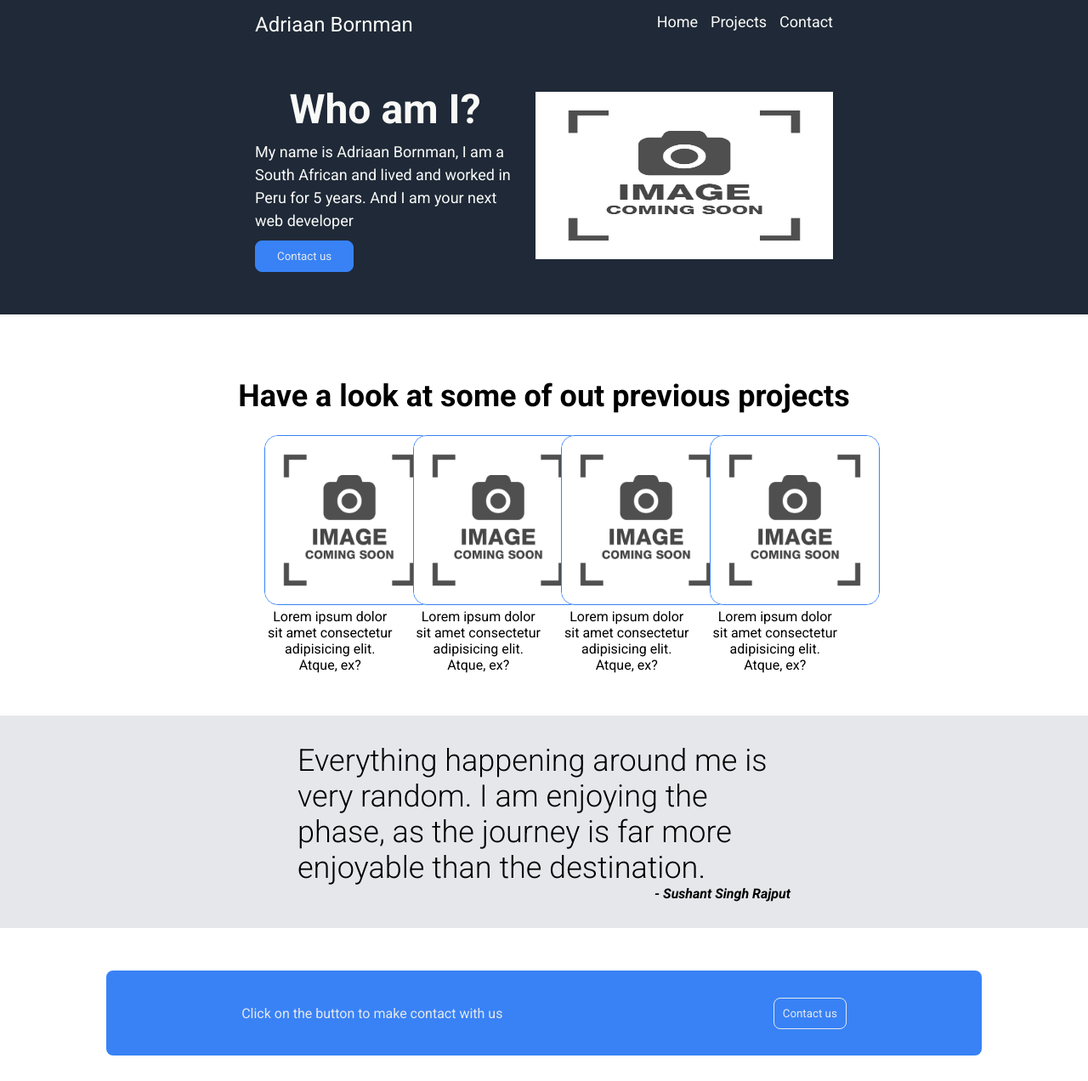
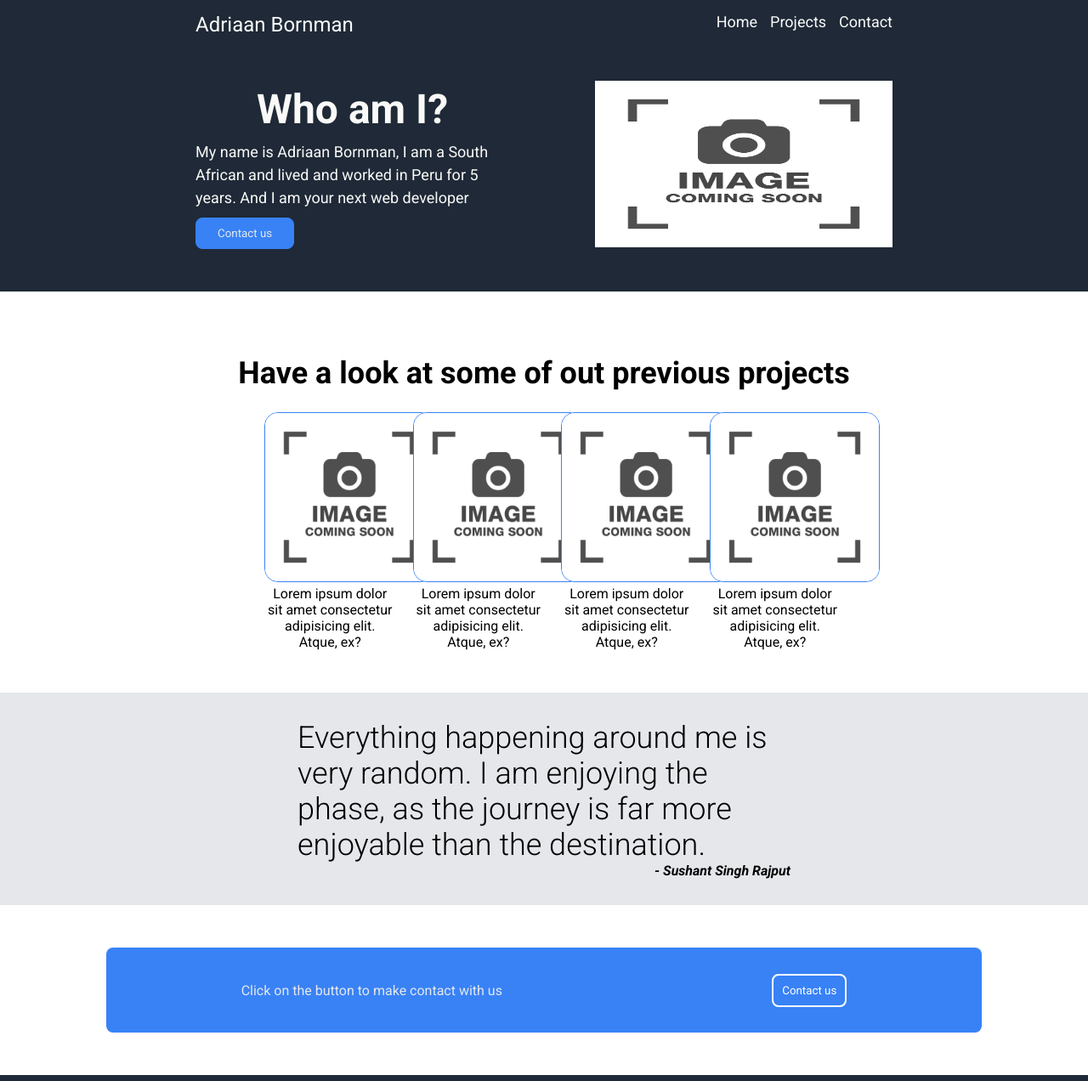
Before and after one commit to Cyber-Borries/CSS-Main-assignment, a plain HTML site: page index.html in a window 1280 px wide. Shown: the top 1272 px of the page at 85% size. Drawn offline with Linux system fonts and the light colour scheme.

Commit message:
Add files via upload

```diff
--- a/CSS/styles.css
+++ b/CSS/styles.css
@@ -72,8 +72,8 @@ body {
   /* align-items: center; */
   flex-basis: 50%;
   padding-top: 50px;
-  padding-left: 250px;
-  padding-right: 250px;
+  padding-left: 180px;
+  padding-right: 180px;
 }
 
 .hero h1 {
@@ -116,8 +116,8 @@ body {
   display: flex;
   flex-direction: row;
   justify-content: space-between;
-  padding-left: 250px;
-  padding-right: 250px;
+  padding-left: 180px;
+  padding-right: 180px;
   padding-top: 15px;
   font-size: 18px;
 }
@@ -221,8 +221,8 @@ body {
 
 .btn-container button {
   background-color: var(--light-blue-bg);
-  color: var(--hero-secondary-color);
-  border: 1px var(--hero-secondary-color) solid;
+  color: white;
+  border: 2px white solid;
   border-radius: 8px;
   padding: 10px;
 }
```
